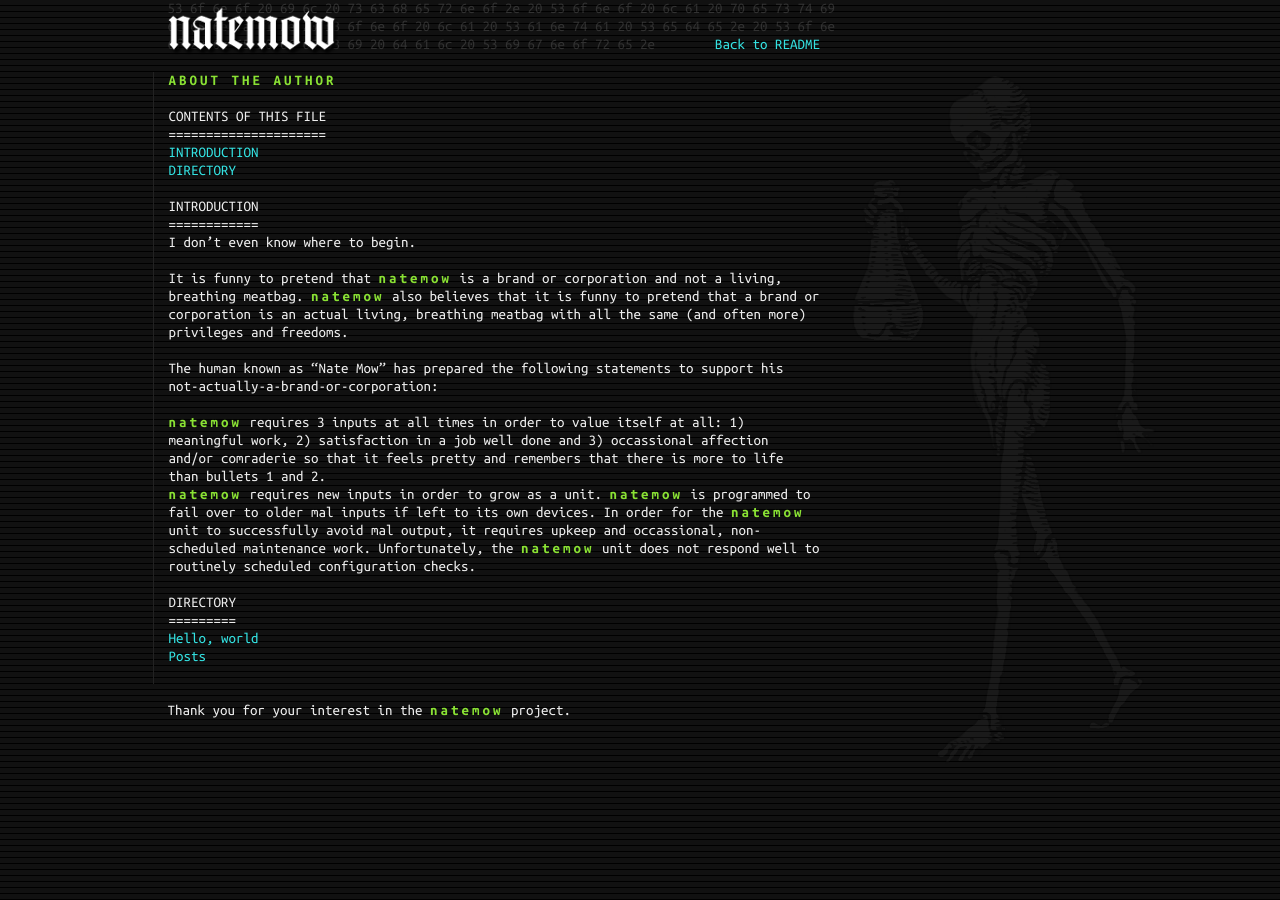
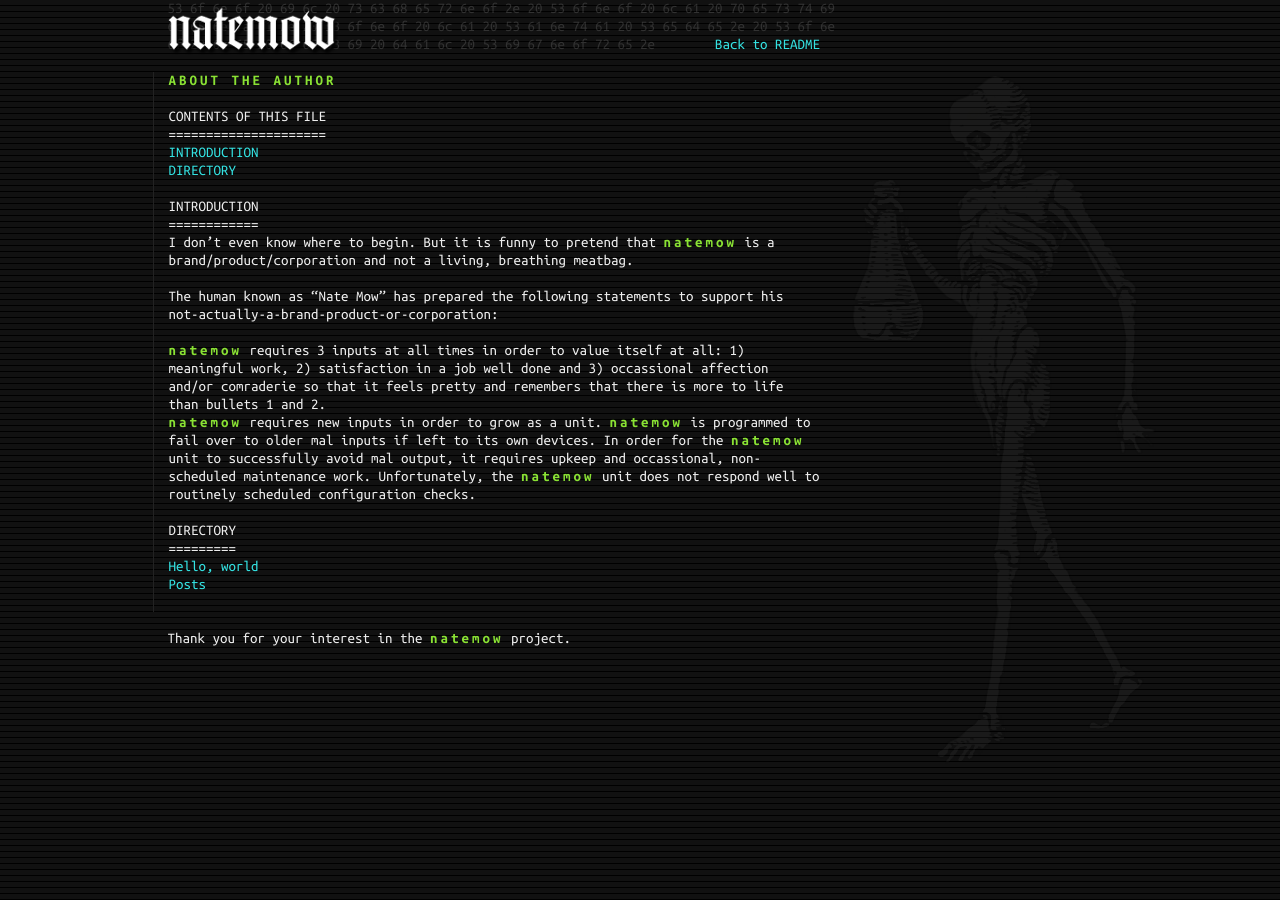
Before and after one commit to natemow/natemow.github.io, a Jekyll site: the page built from about.md, in a window 1280 px wide. Built offline with Jekyll 4.4.1, drawn with Linux system fonts in a browser that asks for light colours; nearby versions of some CDN libraries.

Commit message:
Actual blog shiz.

```diff
--- a/about.md
+++ b/about.md
@@ -6,11 +6,9 @@ audio: /assets/audio/Ogpissd5.mp3
 
 ## Introduction
 
-I don't even know where to begin.
+I don't even know where to begin. But it is funny to pretend that {% include brand.html %} is a brand/product/corporation and not a living, breathing meatbag.
 
-It is funny to pretend that {% include brand.html %} is a brand or corporation and not a living, breathing meatbag. {% include brand.html %} also believes that it is funny to pretend that a brand or corporation is an actual living, breathing meatbag with all the same (and often more) privileges and freedoms.
-
-The human known as "Nate Mow" has prepared the following statements to support his not-actually-a-brand-or-corporation:
+The human known as "Nate Mow" has prepared the following statements to support his not-actually-a-brand-product-or-corporation:
 
 * {% include brand.html %} requires 3 inputs at all times in order to value itself at all: 1) meaningful work, 2) satisfaction in a job well done and 3) occassional affection and/or comraderie so that it feels pretty and remembers that there is more to life than bullets 1 and 2.
 * {% include brand.html %} requires new inputs in order to grow as a unit. {% include brand.html %} is programmed to fail over to older mal inputs if left to its own devices. In order for the {% include brand.html %} unit to successfully avoid mal output, it requires upkeep and occassional, non-scheduled maintenance work. Unfortunately, the {% include brand.html %} unit does not respond well to routinely scheduled configuration checks.
```
